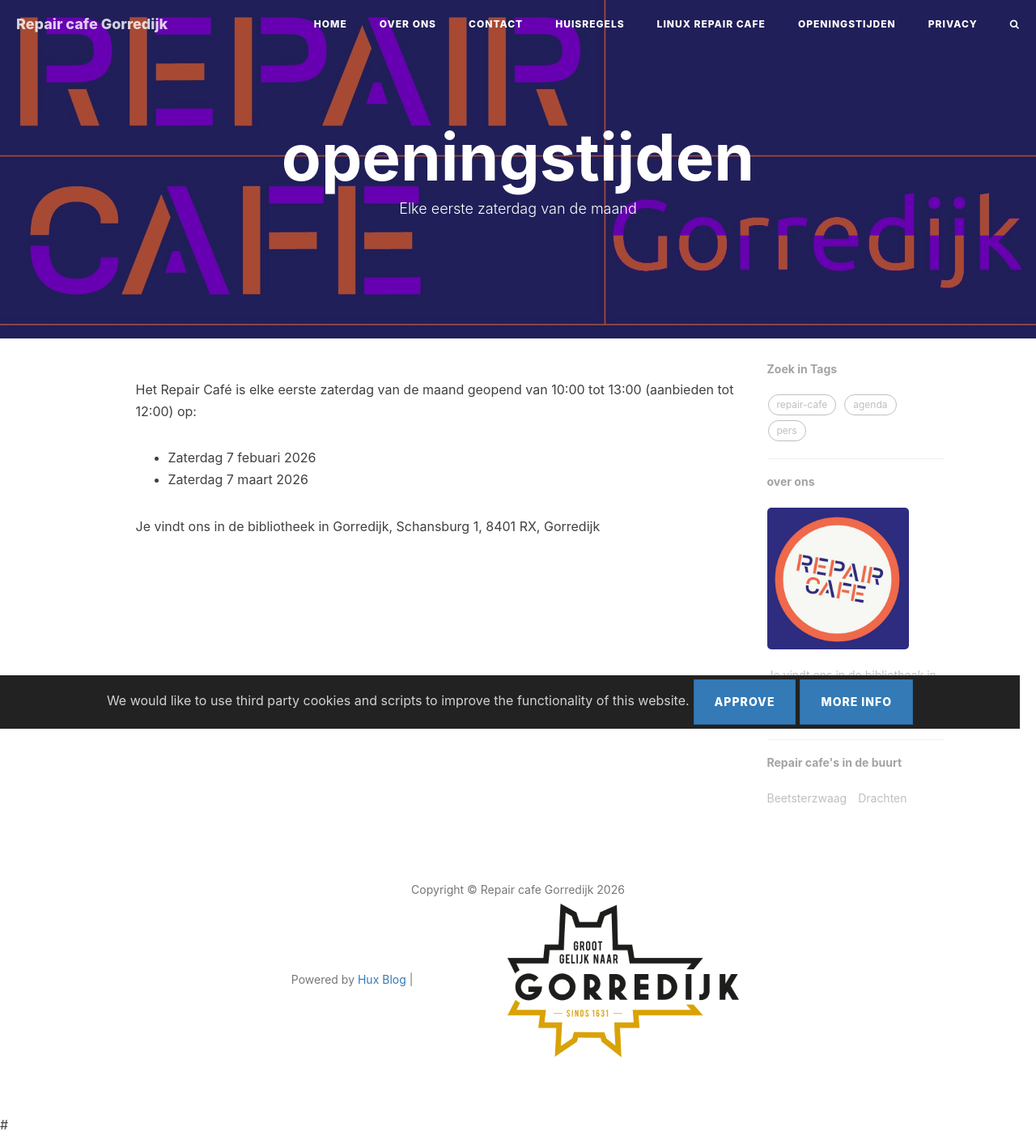
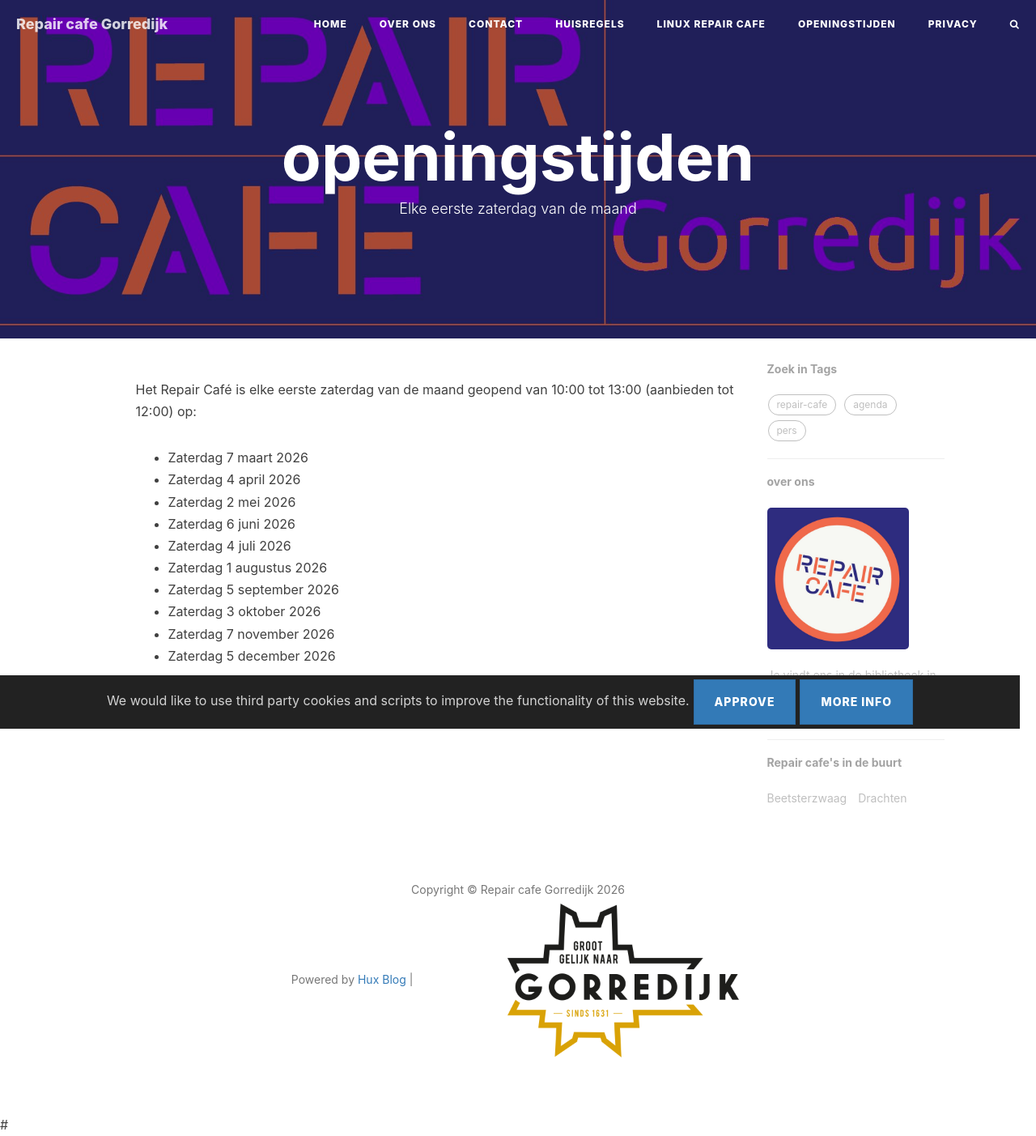
Before and after one commit to jpyp/jpyp.github.io, a Jekyll site: the page built from openingstijden.html, in a window 1280 px wide. Shown: the whole page at 81% size. Built offline with Jekyll 4.4.1, drawn with Linux system fonts in a browser that asks for light colours; nearby versions of some CDN libraries; comment, search, counter and statistics services are not loaded; grey boxes are pictures that could not be loaded.

Commit message:
Update openingstijden.html

```diff
--- a/openingstijden.html
+++ b/openingstijden.html
@@ -9,8 +9,16 @@ header-mask: 0.3
 <p>Het Repair Café is elke eerste zaterdag van de maand geopend van 10:00 tot 13:00 (aanbieden tot 12:00) op:</p>
 
 <ul>
-   <li>Zaterdag 7 febuari 2026</li>
    <li>Zaterdag 7 maart 2026</li>
+   <li>Zaterdag 4 april 2026</li>
+   <li>Zaterdag 2 mei 2026</li>
+   <li>Zaterdag 6 juni 2026</li>
+   <li>Zaterdag 4 juli 2026</li>
+   <li>Zaterdag 1 augustus 2026</li>
+   <li>Zaterdag 5 september 2026</li>
+   <li>Zaterdag 3 oktober 2026</li>
+   <li>Zaterdag 7 november 2026</li>
+   <li>Zaterdag 5 december 2026</li>
 </ul>
 
 <p>Je vindt ons in de bibliotheek in Gorredijk, Schansburg 1, 8401 RX, Gorredijk</p>
```
